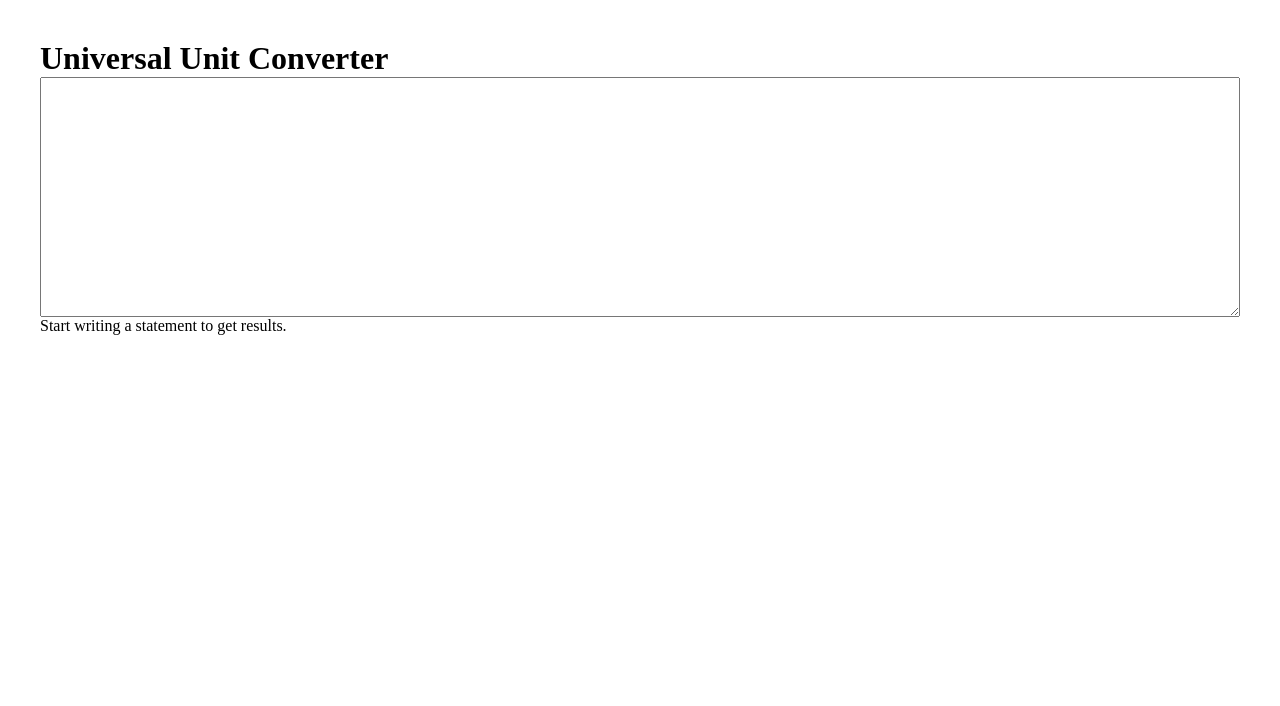
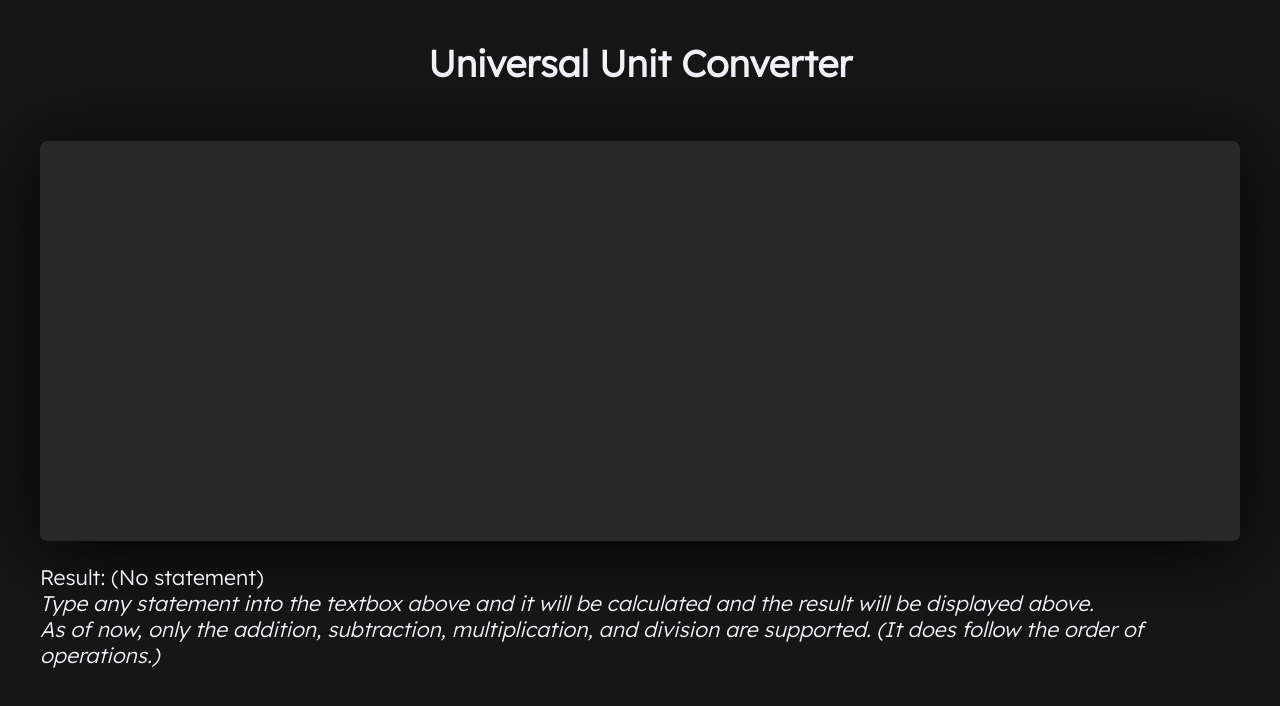
Before and after one commit to BurnyLlama/universal-unit-converter, a plain HTML site: page index.html in a window 1280 px wide. Drawn offline with Linux system fonts and the light colour scheme.

Commit message:
CSS and QoL.

```diff
--- a/index.html
+++ b/index.html
@@ -12,6 +12,12 @@
         Universal Unit Converter
     </h1>
     <textarea name="textbox" id="textbox"></textarea>
-    <p id="info-text">Start writing a statement to get results.</p>
+    <p id="info-text">Result: (No statement)</p>
+    <p class="instructions">
+        <i>
+            Type any statement into the textbox above and it will be calculated and the result will be displayed above. <br>
+            As of now, only the addition, subtraction, multiplication, and division are supported. (It does follow the order of operations.)
+        </i>
+    </p>
 </body>
 </html>
--- a/main.css
+++ b/main.css
@@ -1,15 +1,60 @@
+@import url('https://fonts.googleapis.com/css2?family=Fira+Mono&family=Lexend:wght@300&display=swap');
+
 * {
     margin: 0;
     padding: 0;
     box-sizing: border-box;
+
+    font-family: 'Lexend';
+    font-size: 1.15rem;
 }
 
 body {
     display: grid;
     grid-template-columns: 1fr;
+
     margin: 5vmin;
+
+    color: #f2f2fa;
+    background-color: #161616;
+
+    font-family: sans-serif;
+}
+
+h1 {
+    font-size: 2rem;
+    text-align: center;
+    margin-bottom: 3rem;
 }
 
 #textbox {
-    height: 15rem;
+    font-family: 'Fira Mono', monospace;
+    font-size: 1.25rem;
+
+    height: 50vh;
+    padding: 1rem;
+
+    border: 2px solid #282828;
+    border-radius: .4rem;
+    outline: 0 none transparent;
+
+    color: #f2f2fa;
+    background-color: #282828;
+    box-shadow: 0 .5rem 4rem #030303;
+
+    resize: none;
+    transition: border-radius .3s, border-color .5s;
 }
+
+#textbox:hover {
+    border-radius: 1rem;
+    border-color: #676767;
+}
+
+#textbox:active, #textbox:focus {
+    border-color: #5575d9;
+}
+
+#info-text {
+    margin-top: 1.25rem;
+}
--- a/main.js
+++ b/main.js
@@ -33,7 +33,7 @@ textbox.addEventListener("input",
                 (_, termA, termB) => parseInt(termA) - parseInt(termB)
             )
 
-        infoText.innerHTML = `Result: ${result}`
+        infoText.innerHTML = `Result: ${input ? result : '(No statement)'}`
         console.log({ input, result })
     }
 )
```
